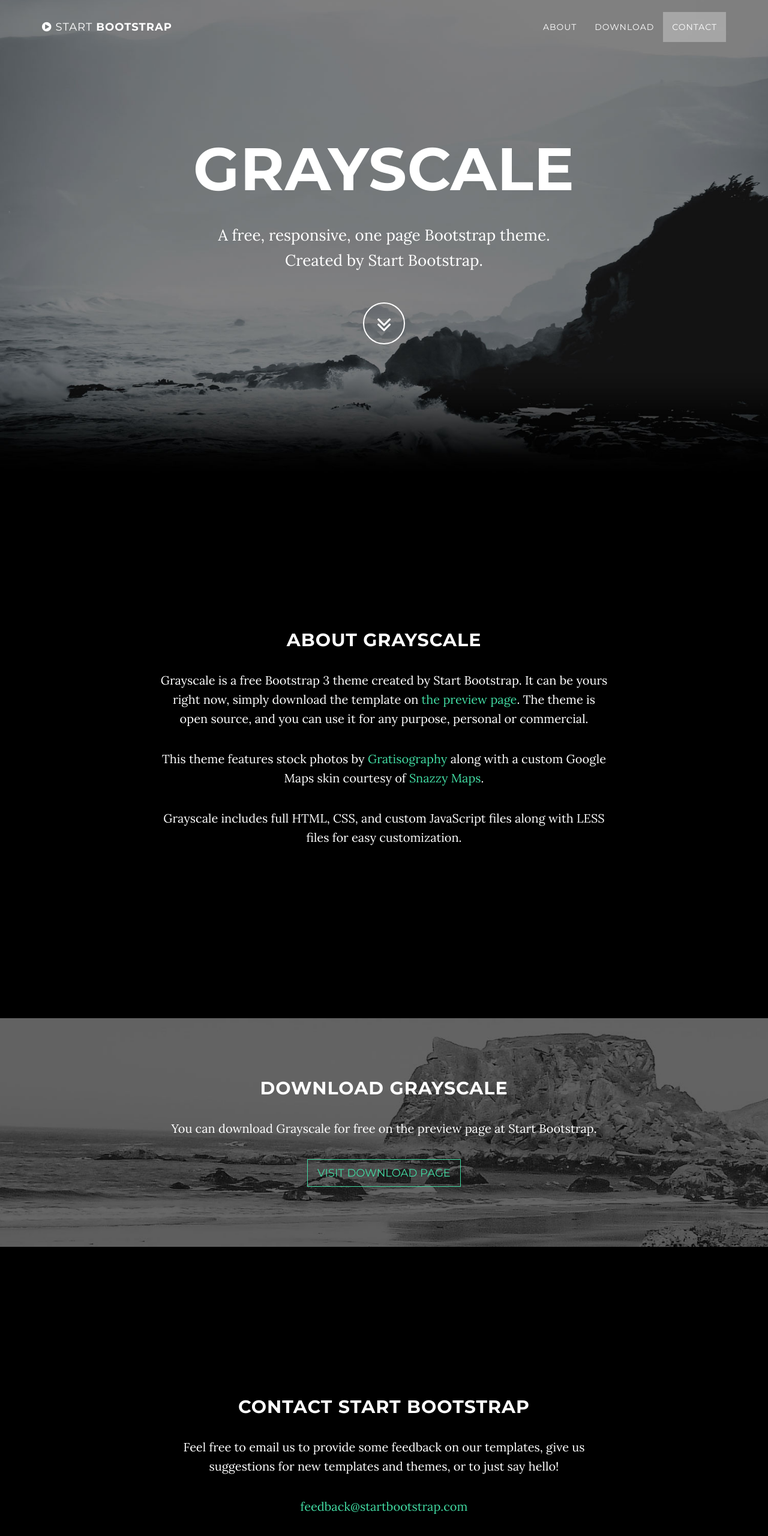
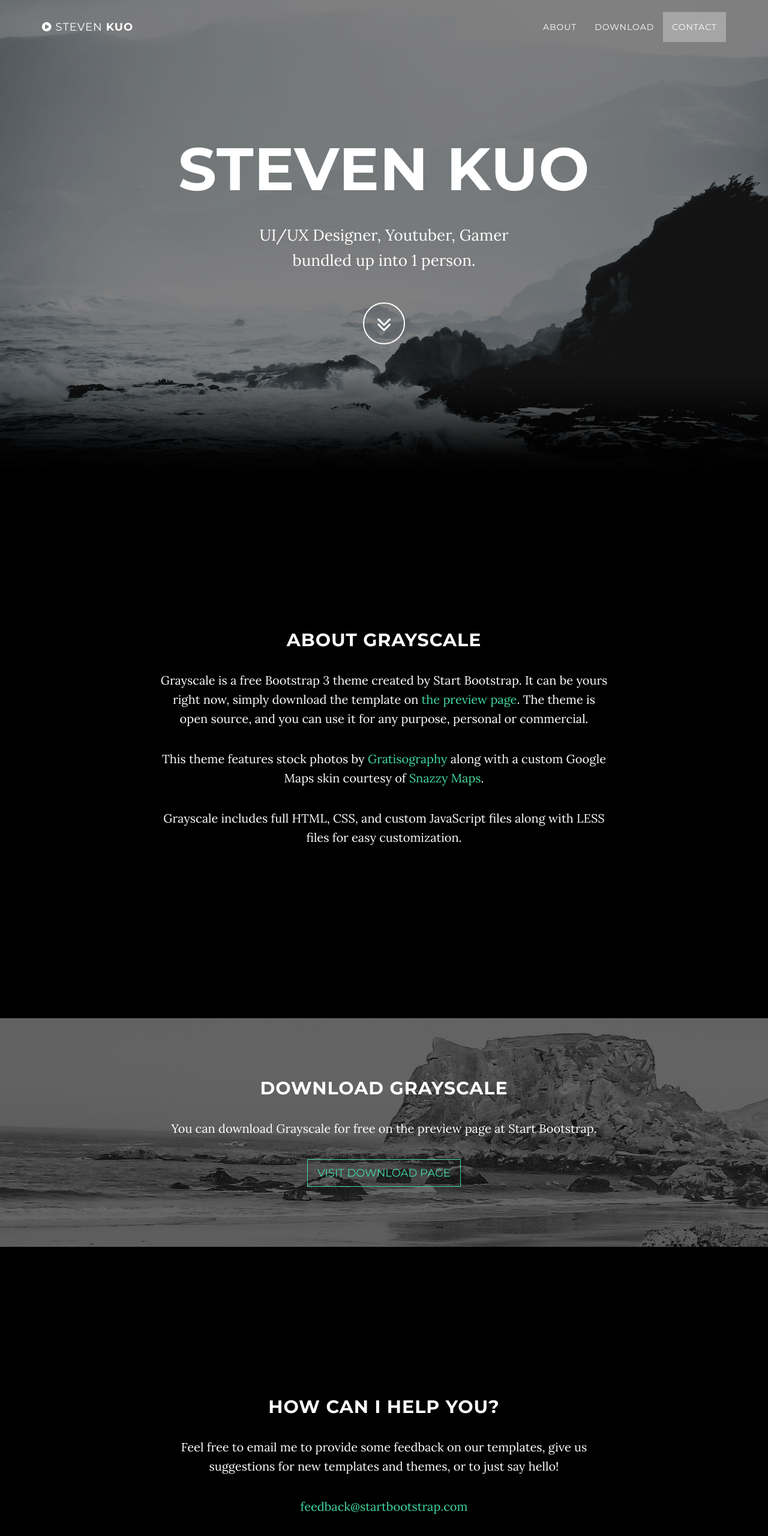
Before and after one commit to sykuo/sk_personal_website, a website: page stevenkuo_1weekchallenge/index.html in a window 1280 px wide. Shown: the top 2560 px of the page at 60% size. Drawn offline with nearby package versions, Linux system fonts and the light colour scheme; some packages are replaced by stand-ins of ours.

Commit message:
Fixed google maps to display correct location + adding header
Google maps marker and center of map changed to Irvine,CA. Also changed API key to personal one.

```diff
--- a/stevenkuo_1weekchallenge/index.html
+++ b/stevenkuo_1weekchallenge/index.html
@@ -20,7 +20,9 @@
     <link href="https://fonts.googleapis.com/css?family=Montserrat:400,700" rel="stylesheet" type="text/css">
 
     <!-- Theme CSS -->
-    <link href="css/grayscale.min.css" rel="stylesheet">
+    <!--<link href="css/grayscale.min.css" rel="stylesheet">-->
+    <link href="css/grayscale.css" rel="stylesheet">
+
 
     <!-- HTML5 Shim and Respond.js IE8 support of HTML5 elements and media queries -->
     <!-- WARNING: Respond.js doesn't work if you view the page via file:// -->
@@ -41,7 +43,7 @@
                     Menu <i class="fa fa-bars"></i>
                 </button>
                 <a class="navbar-brand page-scroll" href="#page-top">
-                    <i class="fa fa-play-circle"></i> <span class="light">Start</span> Bootstrap
+                    <i class="fa fa-play-circle"></i> <span class="light">Steven</span> Kuo
                 </a>
             </div>
 
@@ -74,9 +76,9 @@
             <div class="container">
                 <div class="row">
                     <div class="col-md-8 col-md-offset-2">
-                        <h1 class="brand-heading">Grayscale</h1>
-                        <p class="intro-text">A free, responsive, one page Bootstrap theme.
-                            <br>Created by Start Bootstrap.</p>
+                        <h1 class="brand-heading">Steven Kuo</h1>
+                        <p class="intro-text">UI/UX Designer, Youtuber, Gamer
+                            <br>bundled up into 1 person.</p>
                         <a href="#about" class="btn btn-circle page-scroll">
                             <i class="fa fa-angle-double-down animated"></i>
                         </a>
@@ -115,8 +117,8 @@
     <section id="contact" class="container content-section text-center">
         <div class="row">
             <div class="col-lg-8 col-lg-offset-2">
-                <h2>Contact Start Bootstrap</h2>
-                <p>Feel free to email us to provide some feedback on our templates, give us suggestions for new templates and themes, or to just say hello!</p>
+                <h2>How can I help you?</h2>
+                <p>Feel free to email me to provide some feedback on our templates, give us suggestions for new templates and themes, or to just say hello!</p>
                 <p><a href="mailto:feedback@startbootstrap.com">feedback@startbootstrap.com</a>
                 </p>
                 <ul class="list-inline banner-social-buttons">
@@ -140,7 +142,7 @@
     <!-- Footer -->
     <footer>
         <div class="container text-center">
-            <p>Copyright &copy; Your Website 2016</p>
+            <p>Copyright &copy; Steven Kuo 2017</p>
         </div>
     </footer>
 
@@ -154,10 +156,12 @@
     <script src="https://cdnjs.cloudflare.com/ajax/libs/jquery-easing/1.3/jquery.easing.min.js"></script>
 
     <!-- Google Maps API Key - Use your own API key to enable the map feature. More information on the Google Maps API can be found at https://developers.google.com/maps/ -->
-    <script type="text/javascript" src="https://maps.googleapis.com/maps/api/js?key=AIzaSyCRngKslUGJTlibkQ3FkfTxj3Xss1UlZDA&sensor=false"></script>
+    <script type="text/javascript" src="https://maps.googleapis.com/maps/api/js?key=AIzaSyCZaxDB20sg__WQUyinm73brqAy6W133ug"></script>
 
     <!-- Theme JavaScript -->
-    <script src="js/grayscale.min.js"></script>
+    <!--<script src="js/grayscale.min.js"></script>-->
+    <script src="js/grayscale.js"></script>
+
 
 </body>
 
--- a/stevenkuo_1weekchallenge/js/grayscale.js
+++ b/stevenkuo_1weekchallenge/js/grayscale.js
@@ -48,7 +48,7 @@
         zoom: 15,
 
         // The latitude and longitude to center the map (always required)
-        center: new google.maps.LatLng(40.6700, -73.9400), // New York
+        center: new google.maps.LatLng(33.6846, -117.8265), // Irvine
 
         // Disables the default Google Maps UI components
         disableDefaultUI: true,
@@ -176,7 +176,7 @@
 
     // Custom Map Marker Icon - Customize the map-marker.png file to customize your icon
     var image = 'img/map-marker.png';
-    var myLatLng = new google.maps.LatLng(40.6700, -73.9400);
+    var myLatLng = new google.maps.LatLng(33.6846, -117.8265);
     var beachMarker = new google.maps.Marker({
         position: myLatLng,
         map: map,
```
